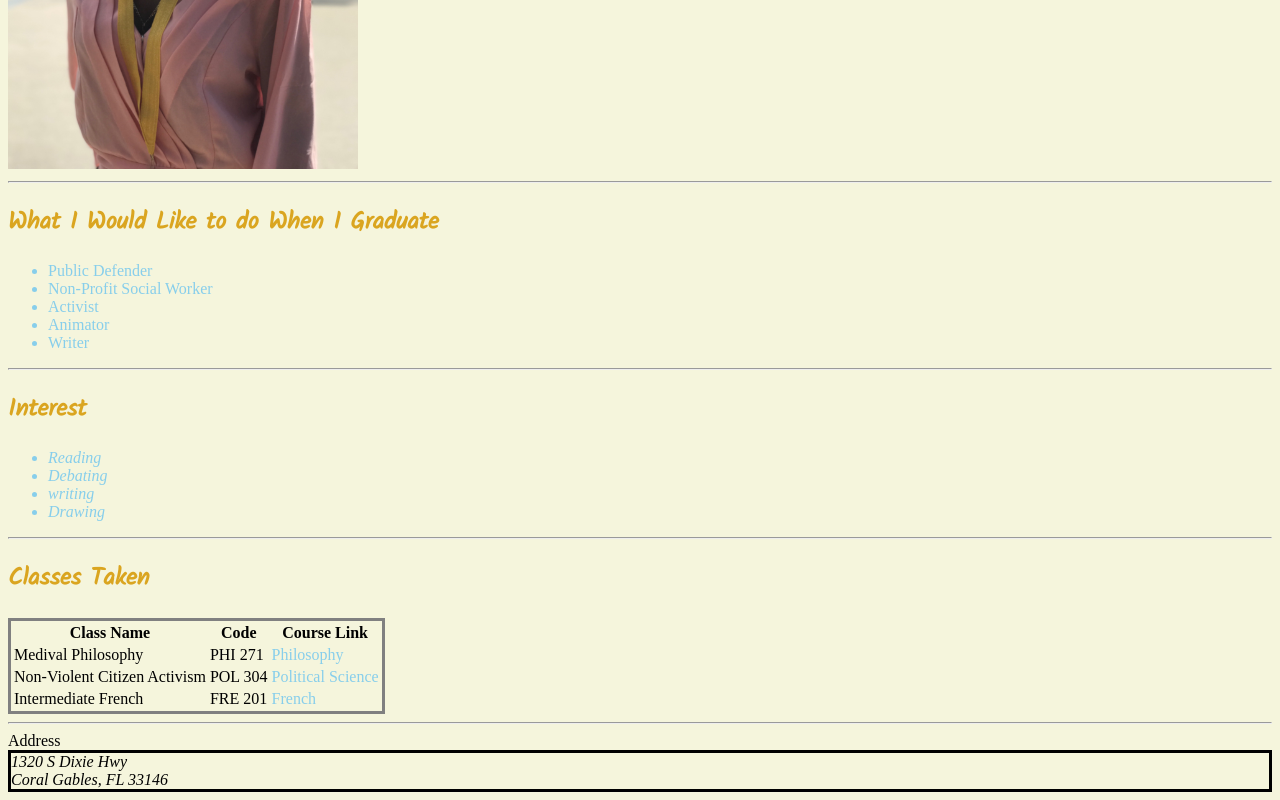
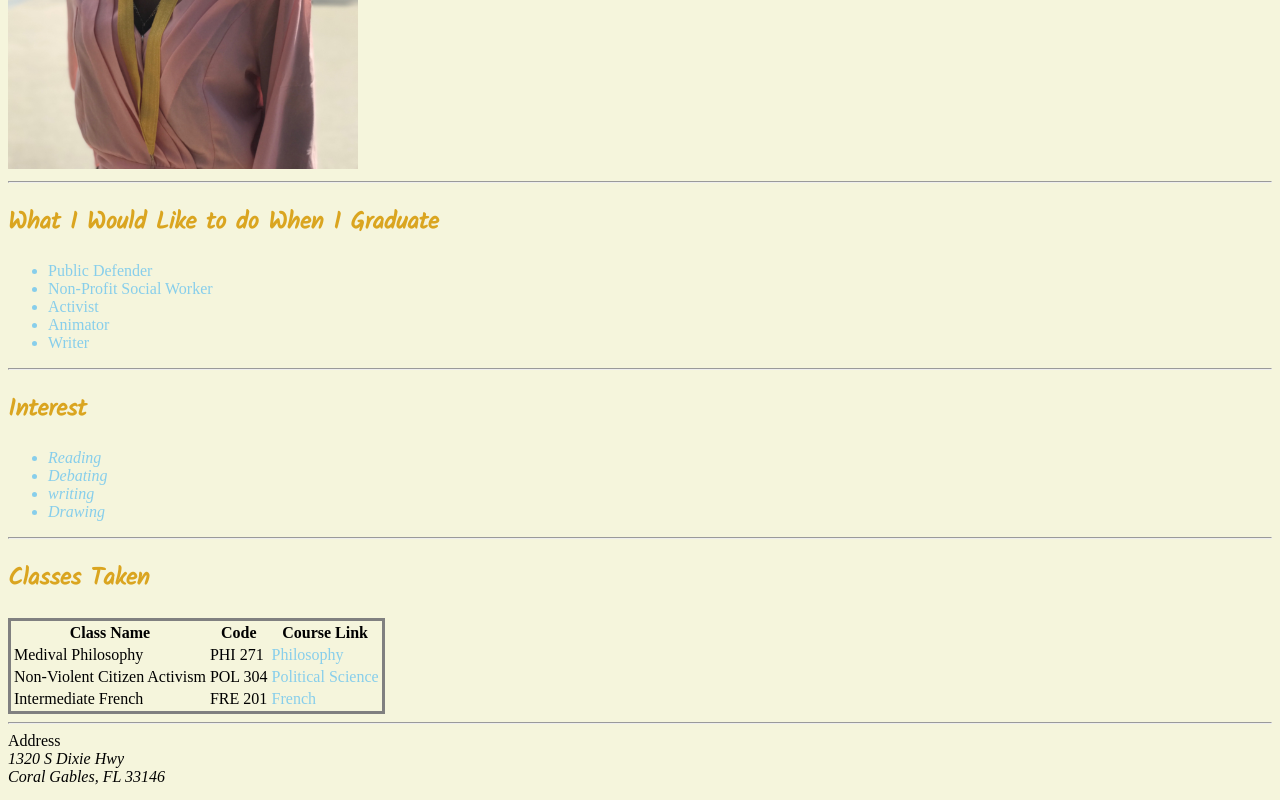
Before and after one commit to reunie24/reunie24.github.io, a plain HTML site: page hw/resume_css/index.html in a window 1280 px wide. Shown: the part 607-1407 px from the top of the page. Drawn offline with Linux system fonts and the light colour scheme; a web font is replaced by a local one.

Commit message:
removed border

```diff
--- a/hw/resume_css/index.html
+++ b/hw/resume_css/index.html
@@ -74,7 +74,7 @@
 <hr>
 <footer>
 Address
-<address class="border">
+<address class="">
   1320 S Dixie Hwy <br>
   Coral Gables, FL 33146 <br>
 </address>
```
